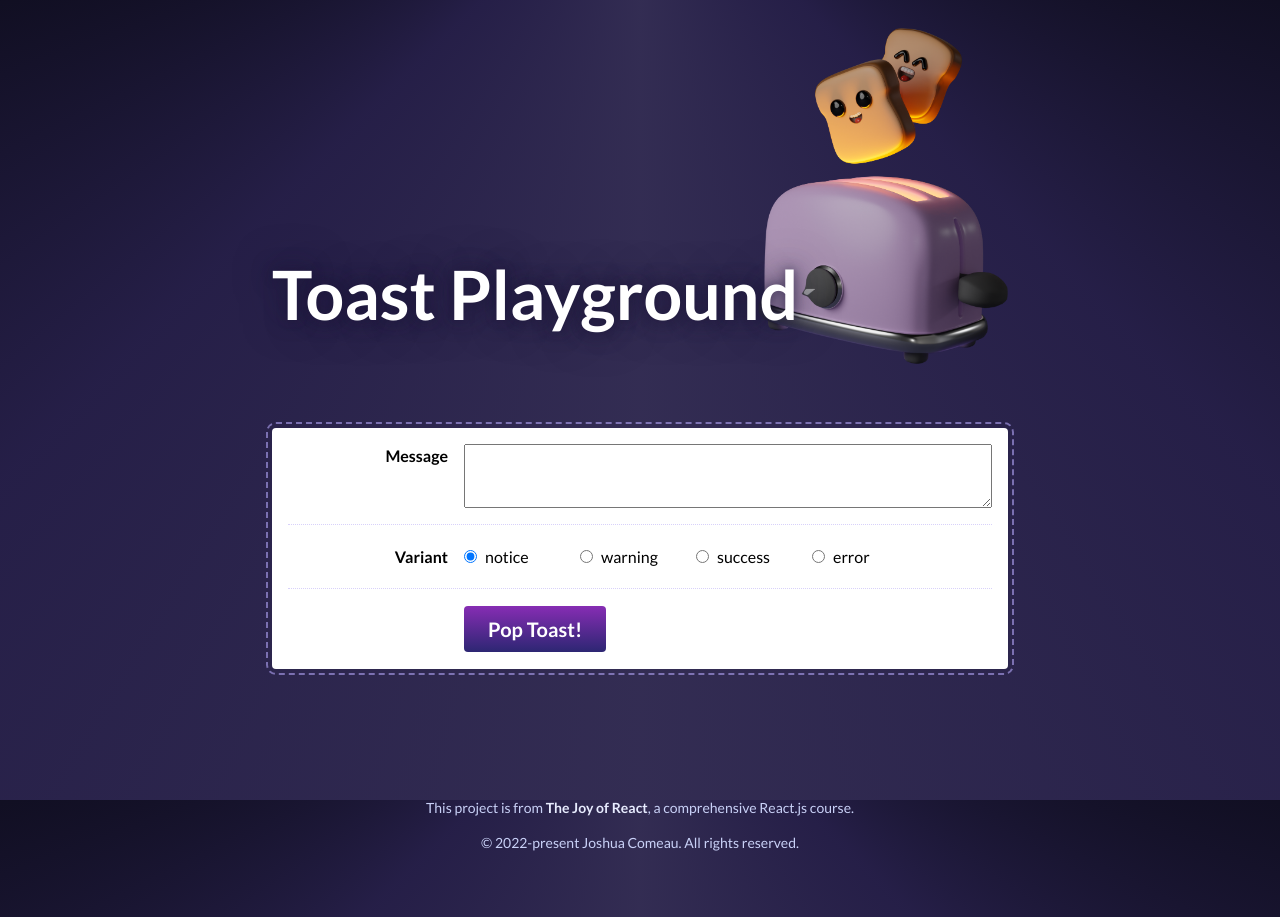
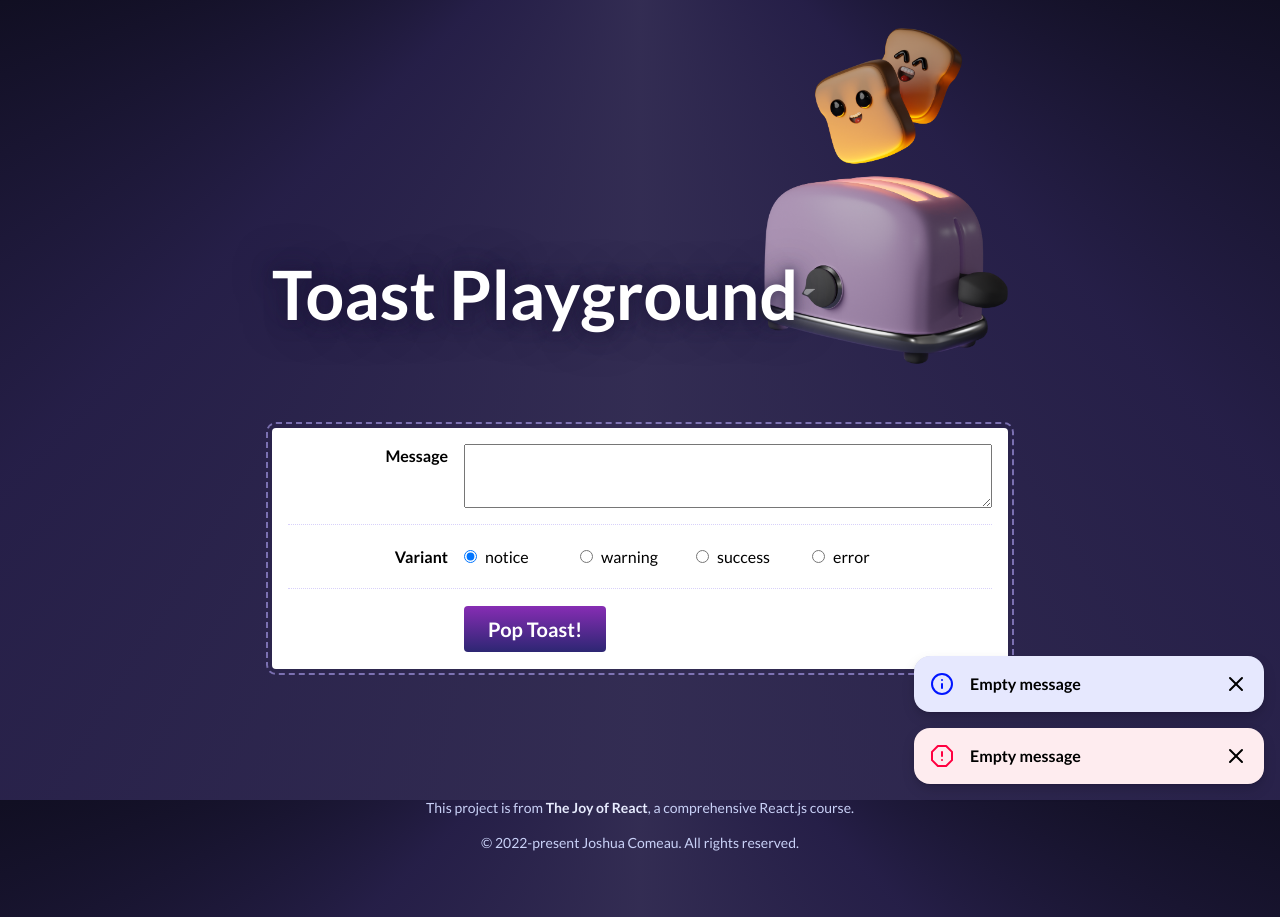
Before and after one commit to gikdev/jor-toast, a React (Vite) app: page / in a window 1280 px wide. Built offline with nearby package versions, Linux system fonts and the light colour scheme.

Commit message:
Replaced `Toast` /w `ToastShelf`

```diff
--- a/src/components/toast-playground/toast-playground.component.jsx
+++ b/src/components/toast-playground/toast-playground.component.jsx
@@ -1,4 +1,4 @@
-import { Button, Toast } from "@/components"
+import { Button, ToastShelf } from "@/components"
 import { useState } from "react"
 import styles from "./toast-playground.module.css"
 
@@ -7,7 +7,6 @@ const VARIANT_OPTIONS = ["notice", "warning", "success", "error"]
 function ToastPlayground() {
   const [selectedVariant, setSelectedVariant] = useState("notice")
   const [msg, setMsg] = useState("")
-  const [isToastShown, toggleToastShown, setToastShown] = Toast.useToast(false)
 
   return (
     <section className={styles.wrapper}>
@@ -16,9 +15,7 @@ function ToastPlayground() {
         <h1>Toast Playground</h1>
       </header>
 
-      {isToastShown && (
-        <Toast variant={selectedVariant} message={msg} onDismiss={toggleToastShown} />
-      )}
+      <ToastShelf />
 
       <div className={styles.controlsWrapper}>
         <div className={styles.row}>
```
